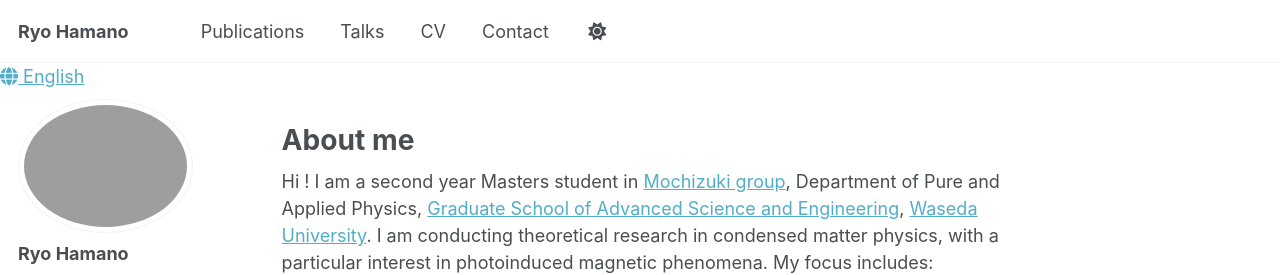
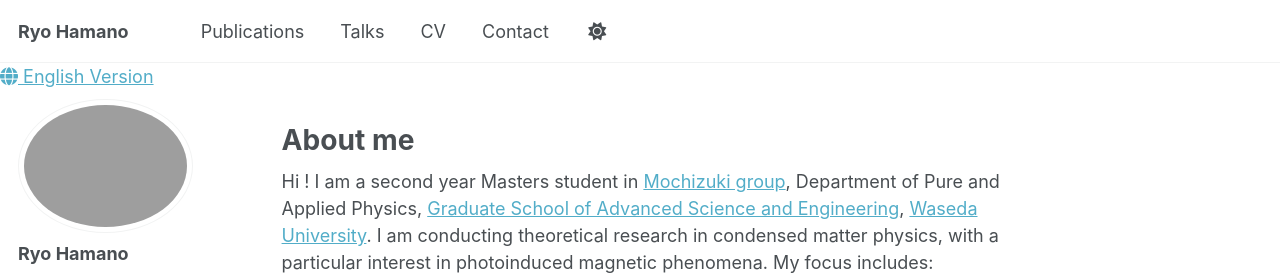
Before and after one commit to ryohamano/ryohamano.github.io, a Jekyll site: the page built from _pages/en/about_en.md, in a window 1280 px wide and 900 px high. Shown: the top 275 px of the window. Built offline with Jekyll 4.4.1, drawn with Linux system fonts in a browser that asks for light colours; some web fonts are replaced; some of the changed lines change nothing that is shown.

Commit message:
Update language-switcher.html

```diff
--- a/_includes/language-switcher.html
+++ b/_includes/language-switcher.html
@@ -10,7 +10,7 @@
 
 {% if is_ja %}
   {% assign target_url = page.en_permalink | default: '/en' | append: page.url %}
-  {% assign label = 'English' %}
+  {% assign label = 'English Version' %}
 {% elsif is_en %}
   {% assign target_url = page.ja_permalink | default: page.url | replace_first: '/en', '' %}
   {% assign label = '日本語' %}
@@ -19,7 +19,7 @@
   lang 指定が無い場合は英語サイト先頭へ
   {%- endcomment -%}
   {% assign target_url = '/en/' %}
-  {% assign label = 'English' %}
+  {% assign label = 'English Top Page' %}
 {% endif %}
 
 <div class="lang-switcher">
```
